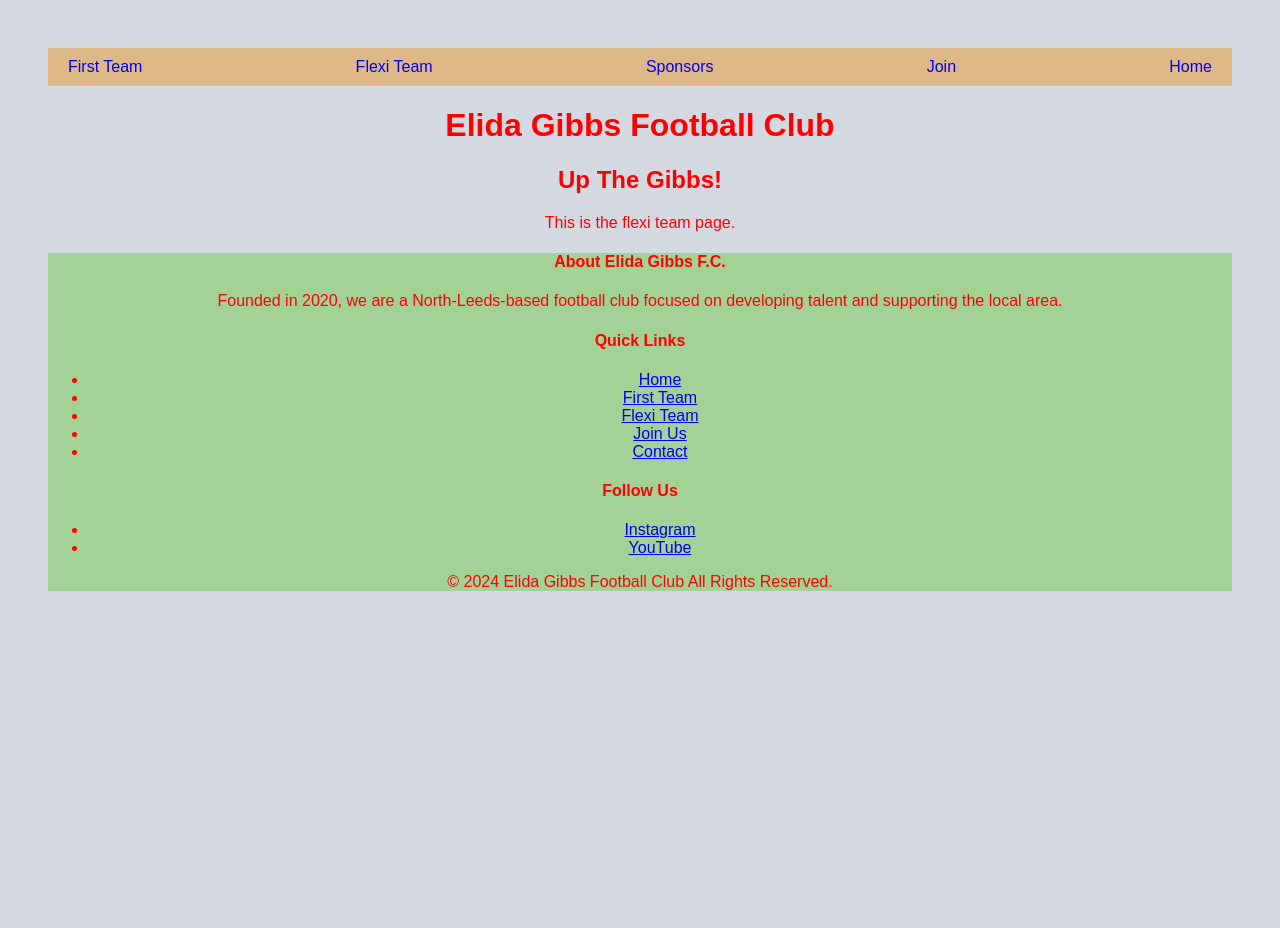
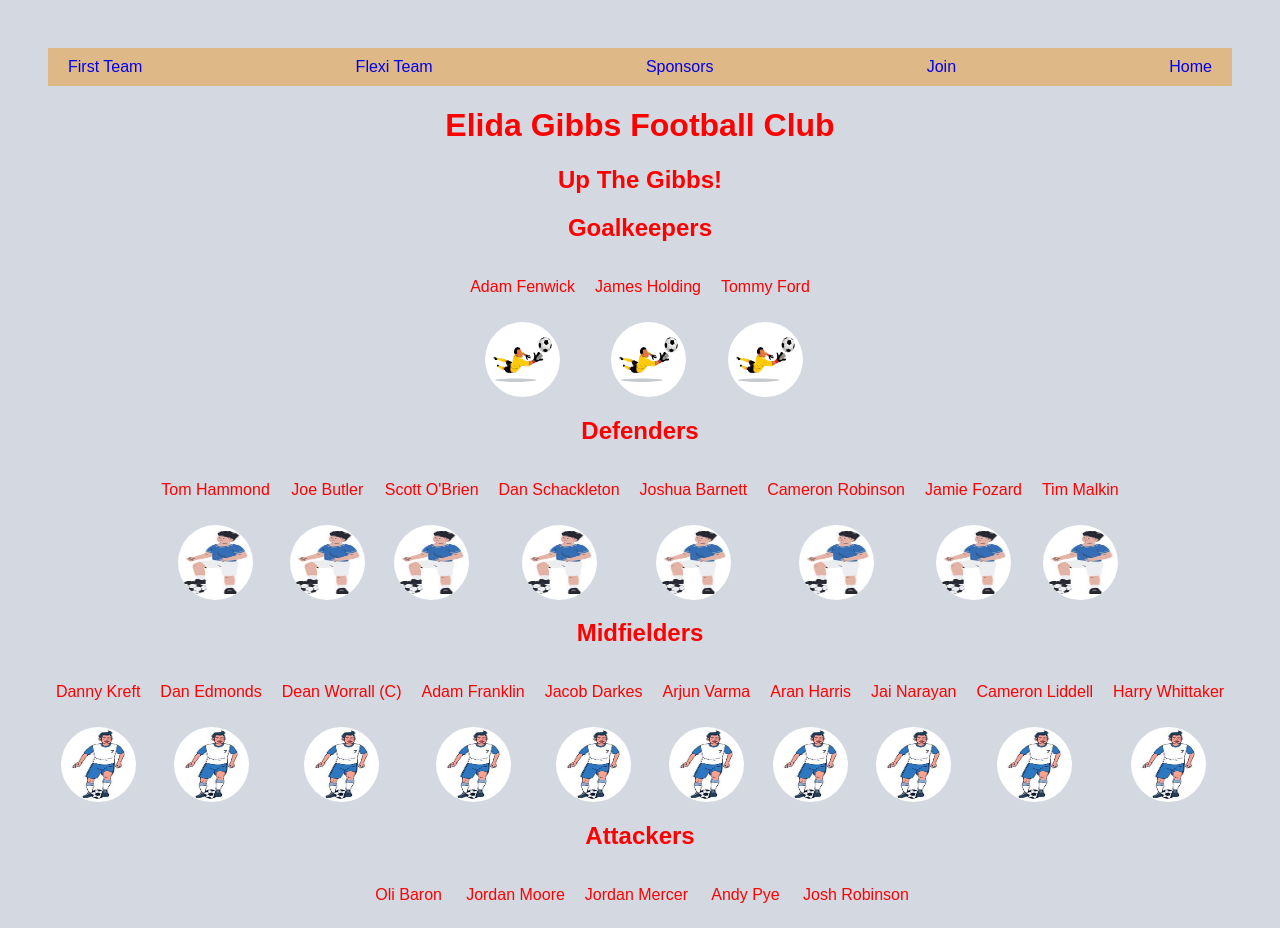
Before and after one commit to SO-1993/Elida-Gibbs-React-Website, a React (Vite) app: page /flexi-team in a window 1280 px wide. Shown: the top 928 px of the page. Before the commit the page ends 800 px from the top, so only its background shows below. Built offline with nearby package versions, Linux system fonts and the light colour scheme.

Commit message:
used first team squad as placeholders for the flexi squad

```diff
--- a/src/FlexiTeam.jsx
+++ b/src/FlexiTeam.jsx
@@ -1,7 +1,238 @@
 import React from "react";
 
 function FlexiTeam() {
-  return <p>This is the flexi team page.</p>;
+  return (
+    <div className="flexi-team-goalkeepers">
+      <h2>Goalkeepers</h2>
+      <div className="flexi-team-goalkeeper-list">
+        <div className="flexi-team-goalkeeper">
+          <p>Adam Fenwick</p>
+          <img
+            src="utils/images/goalkeeper-placeholder.jpg"
+            alt="goalkeeper-placeholder-image"
+            className="goalkeeper-avatar"
+          />
+        </div>
+        <div className="flexi-team-goalkeeper">
+          <p>James Holding</p>
+          <img
+            src="utils/images/goalkeeper-placeholder.jpg"
+            alt="goalkeeper-placeholder-image"
+            className="goalkeeper-avatar"
+          />
+        </div>
+        <div className="flexi-team-goalkeeper">
+          <p>Tommy Ford</p>
+          <img
+            src="utils/images/goalkeeper-placeholder.jpg"
+            alt="goalkeeper-placeholder-image"
+            className="goalkeeper-avatar"
+          />
+        </div>
+      </div>
+      <div className="flexi-team-defenders">
+        <h2>Defenders</h2>
+        <div className="flexi-team-defender-list">
+          <div className="flexi-team-defender">
+            <p>Tom Hammond</p>
+            <img
+              src="utils/images/defender-placeholder.jpg"
+              alt="defender-placeholder-image"
+              className="defender-avatar"
+            />
+          </div>
+          <div className="flexi-team-defender">
+            <p>Joe Butler</p>
+            <img
+              src="utils/images/defender-placeholder.jpg"
+              alt="defender-placeholder-image"
+              className="defender-avatar"
+            />
+          </div>
+          <div className="flexi-team-defender">
+            <p>Scott O'Brien</p>
+            <img
+              src="utils/images/defender-placeholder.jpg"
+              alt="defender-placeholder-image"
+              className="defender-avatar"
+            />
+          </div>
+          <div className="flexi-team-defender">
+            <p>Dan Schackleton</p>
+            <img
+              src="utils/images/defender-placeholder.jpg"
+              alt="defender-placeholder-image"
+              className="defender-avatar"
+            />
+          </div>
+          <div className="flexi-team-defender">
+            <p>Joshua Barnett</p>
+            <img
+              src="utils/images/defender-placeholder.jpg"
+              alt="defender-placeholder-image"
+              className="defender-avatar"
+            />
+          </div>
+          <div className="flexi-team-defender">
+            <p>Cameron Robinson</p>
+            <img
+              src="utils/images/defender-placeholder.jpg"
+              alt="defender-placeholder-image"
+              className="defender-avatar"
+            />
+          </div>
+          <div className="flexi-team-defender">
+            <p>Jamie Fozard</p>
+            <img
+              src="utils/images/defender-placeholder.jpg"
+              alt="defender-placeholder-image"
+              className="defender-avatar"
+            />
+          </div>
+          <div className="flexi-team-defender">
+            <p>Tim Malkin</p>
+            <img
+              src="utils/images/defender-placeholder.jpg"
+              alt="defender-placeholder-image"
+              className="defender-avatar"
+            />
+          </div>
+        </div>
+      </div>
+
+      <div className="flexi-team-midfielders">
+        <h2>Midfielders</h2>
+        <div className="flexi-team-midfielder-list">
+          <div className="flexi-team-midfielder">
+            <p>Danny Kreft</p>
+            <img
+              src="utils/images/midfielder-placeholder.jpg"
+              alt="midfielder-placeholder-image"
+              className="midfielder-avatar"
+            />
+          </div>
+          <div className="flexi-team-midfielder">
+            <p>Dan Edmonds</p>
+            <img
+              src="utils/images/midfielder-placeholder.jpg"
+              alt="midfielder-placeholder-image"
+              className="midfielder-avatar"
+            />
+          </div>
+          <div className="flexi-team-midfielder">
+            <p>Dean Worrall (C)</p>
+            <img
+              src="utils/images/midfielder-placeholder.jpg"
+              alt="midfielder-placeholder-image"
+              className="midfielder-avatar"
+            />
+          </div>
+          <div className="flexi-team-midfielder">
+            <p>Adam Franklin</p>
+            <img
+              src="utils/images/midfielder-placeholder.jpg"
+              alt="midfielder-placeholder-image"
+              className="midfielder-avatar"
+            />
+          </div>
+          <div className="flexi-team-midfielder">
+            <p>Jacob Darkes</p>
+            <img
+              src="utils/images/midfielder-placeholder.jpg"
+              alt="midfielder-placeholder-image"
+              className="midfielder-avatar"
+            />
+          </div>
+          <div className="flexi-team-midfielder">
+            <p>Arjun Varma</p>
+            <img
+              src="utils/images/midfielder-placeholder.jpg"
+              alt="midfielder-placeholder-image"
+              className="midfielder-avatar"
+            />
+          </div>
+          <div className="flexi-team-midfielder">
+            <p>Aran Harris</p>
+            <img
+              src="utils/images/midfielder-placeholder.jpg"
+              alt="midfielder-placeholder-image"
+              className="midfielder-avatar"
+            />
+          </div>
+          <div className="flexi-team-midfielder">
+            <p>Jai Narayan</p>
+            <img
+              src="utils/images/midfielder-placeholder.jpg"
+              alt="midfielder-placeholder-image"
+              className="midfielder-avatar"
+            />
+          </div>
+          <div className="flexi-team-midfielder">
+            <p>Cameron Liddell</p>
+            <img
+              src="utils/images/midfielder-placeholder.jpg"
+              alt="midfielder-placeholder-image"
+              className="midfielder-avatar"
+            />
+          </div>
+          <div className="flexi-team-midfielder">
+            <p>Harry Whittaker</p>
+            <img
+              src="utils/images/midfielder-placeholder.jpg"
+              alt="midfielder-placeholder-image"
+              className="midfielder-avatar"
+            />
+          </div>
+        </div>
+      </div>
+
+      <div className="flexi-team-attackers">
+        <h2>Attackers</h2>
+        <div className="flexi-team-attacker-list">
+          <div className="flexi-team-attacker">
+            <p>Oli Baron</p>
+            <img
+              src="utils/images/attacker-placeholder.jpg"
+              alt="attacker-placeholder-image"
+              className="attacker-avatar"
+            />
+          </div>
+          <div className="flexi-team-attacker">
+            <p>Jordan Moore</p>
+            <img
+              src="utils/images/attacker-placeholder.jpg"
+              alt="attacker-placeholder-image"
+              className="attacker-avatar"
+            />
+          </div>
+          <div className="flexi-team-attacker">
+            <p>Jordan Mercer</p>
+            <img
+              src="utils/images/attacker-placeholder.jpg"
+              alt="attacker-placeholder-image"
+              className="attacker-avatar"
+            />
+          </div>
+          <div className="flexi-team-attacker">
+            <p>Andy Pye</p>
+            <img
+              src="utils/images/attacker-placeholder.jpg"
+              alt="attacker-placeholder-image"
+              className="attacker-avatar"
+            />
+          </div>
+          <div className="flexi-team-attacker">
+            <p>Josh Robinson</p>
+            <img
+              src="utils/images/attacker-placeholder.jpg"
+              alt="attacker-placeholder-image"
+              className="attacker-avatar"
+            />
+          </div>
+        </div>
+      </div>
+    </div>
+  );
 }
 
 export default FlexiTeam;
--- a/src/style.css
+++ b/src/style.css
@@ -24,19 +24,27 @@ footer {
   background-color: #a3d296;
 }
 
-.goalkeeper-list,
-.defender-list,
-.midfielder-list,
-.attacker-list {
+.first-team-goalkeeper-list,
+.first-team-defender-list,
+.first-team-midfielder-list,
+.first-team-attacker-list,
+.flexi-team-goalkeeper-list,
+.flexi-team-defender-list,
+.flexi-team-midfielder-list,
+.flexi-team-attacker-list {
   display: flex;
   gap: 20px;
   justify-content: center;
 }
 
-.goalkeeper,
-.defender,
-.midfielder,
-.attacker {
+.first-team-goalkeeper,
+.first-team-defender,
+.first-team-midfielder,
+.first-team-attacker,
+.flexi-team-goalkeeper,
+.flexi-team-defender,
+.flexi-team-midfielder,
+.flexi-team-attacker {
   display: flex;
   flex-direction: column;
   align-items: center;
```
Also changed, not shown: src/FirstTeam.jsx (+34 -34 lines).
